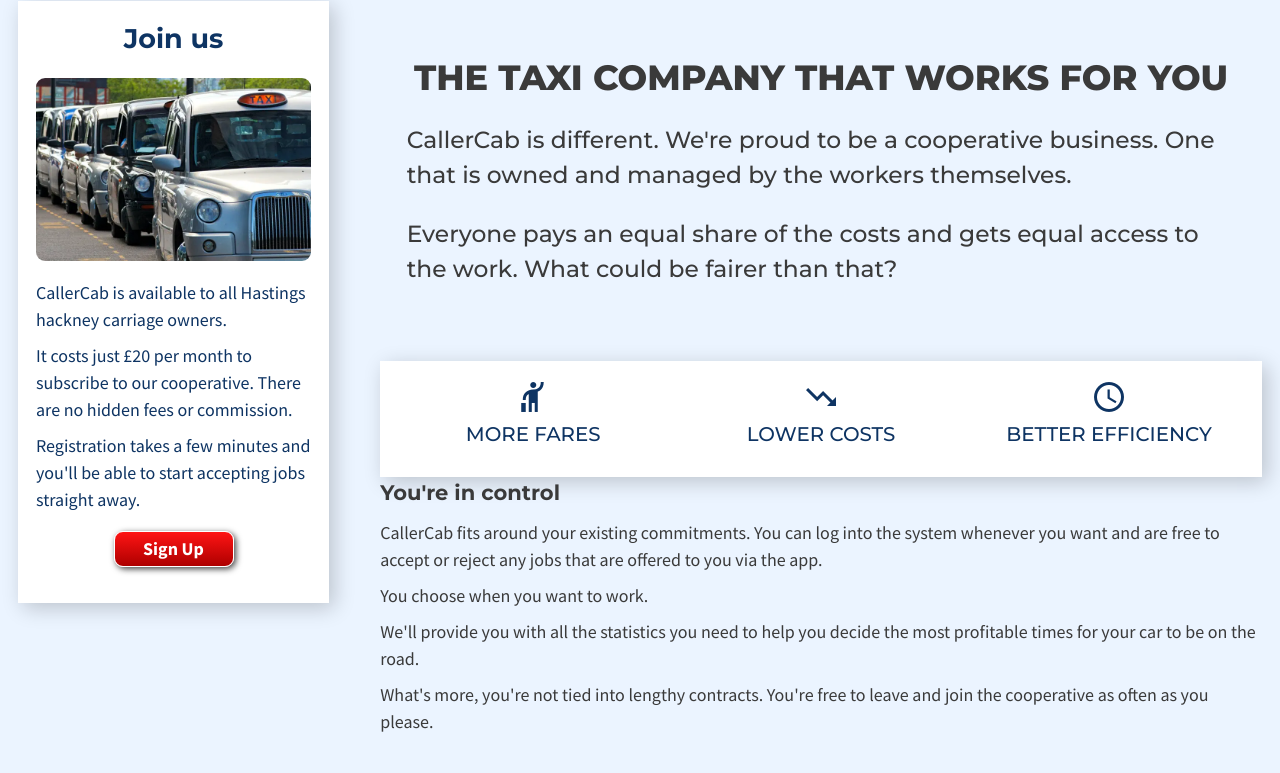
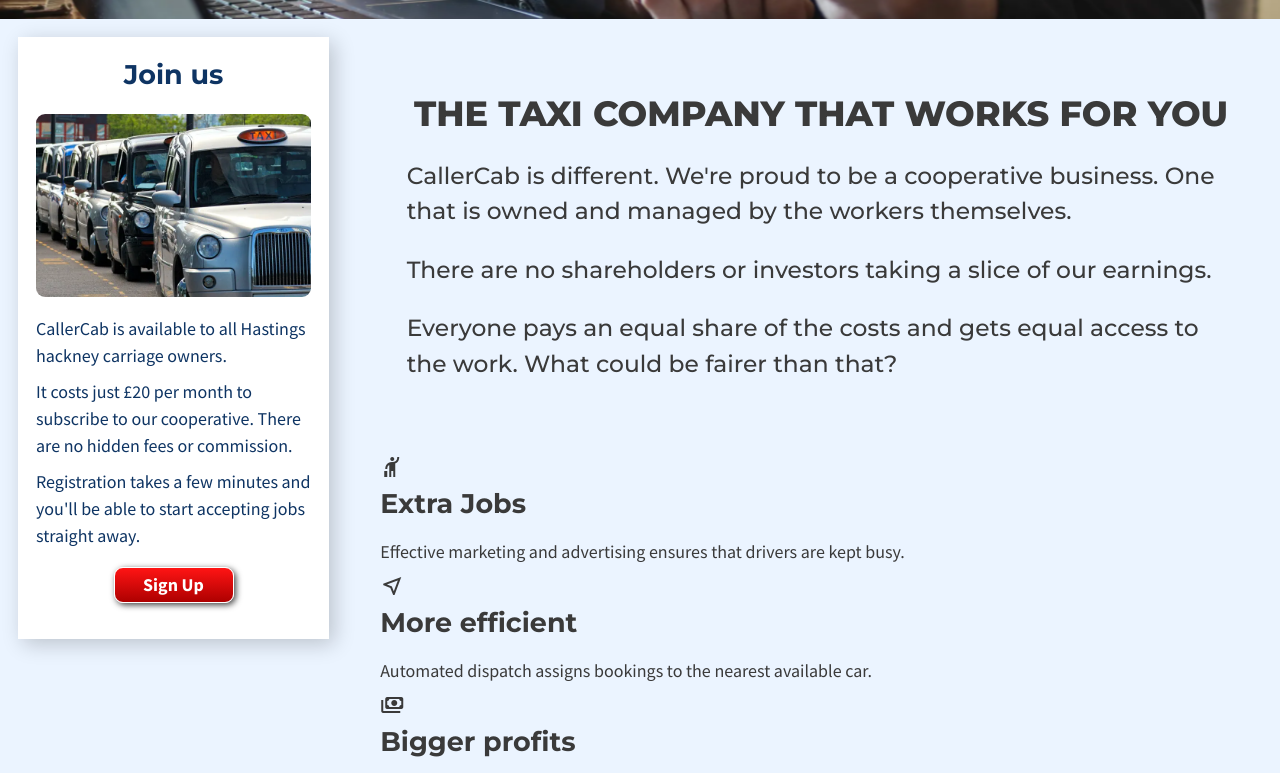
Before and after one commit to speedgull/drivers.caller.cab, a plain HTML site: page index.html in a window 1280 px wide. Shown: the part 745-1518 px from the top of the page. Drawn offline with nearby package versions, Linux system fonts and the light colour scheme.

Commit message:
feature / cta

```diff
--- a/index.html
+++ b/index.html
@@ -4,13 +4,12 @@
   <meta charset="UTF-8">
   <meta http-equiv="X-UA-Compatible" content="IE=edge">
   <meta name="viewport" content="width=device-width, initial-scale=1.0">
-  <link href="https://fonts.googleapis.com/icon?family=Material+Icons+Outlined"
-      rel="stylesheet">
+  <link rel="stylesheet" href="https://fonts.googleapis.com/css2?family=Material+Symbols+Outlined:opsz,wght,FILL,GRAD@20..48,100..700,0..1,-50..200" />
   <link rel="stylesheet" href="css/style.css">
   <title>CallerCab - Info</title>
 </head>
 <body>
-  <header class="site-header">
+  <header class="banner">
     <div class="wrapper">
       <div class="masthead">
         <h1>caller<span class="red-dot"></span>cab</h1>
@@ -29,38 +28,50 @@
   <main>
     <div class="hero">
       <img src="images/happy-money-man.webp" alt="happy old man holding money"/>
-      <div class="cta">
-        <h1>Drivers Wanted</h1>
-      </div>
-      <div class="burst">
+      <h1 class="hero-title">Drivers Wanted</h1>
+      <aside class="burst">
         <p>low<br>fees</p>
-      </div>
+      </aside>
     </div>
     <div class="wrapper sidebar-left">
       <div id="primary">
-        <div class="intro">
-          <h2 class="text-center">The Taxi Company That Works For You</h2>
-          <p>CallerCab is different. We're proud to be a cooperative business. One that is owned and managed by the workers themselves.</p>
-          <p>Everyone pays an equal share of the costs and gets equal access to the work. What could be fairer than that?</p>
-        </div>
-        <div class="col-3 text-center popbox">
-          <div>
-            <span class="material-icons-outlined md-2">hail</span>
-            <h2 class="small-heading">More Fares</h2>
-            <p></p>
+        <section class="container">
+          <div class="intro">
+            <h2 class="text-center">The Taxi Company That Works For You</h2>
+            <p>CallerCab is different. We're proud to be a cooperative business. One that is owned and managed by the workers themselves.</p>
+            <p>There are no shareholders or investors taking a slice of our earnings.</p>
+            <p>Everyone pays an equal share of the costs and gets equal access to the work. What could be fairer than that?</p>
           </div>
-          <div>
-            <span class="material-icons-outlined md-2">trending_down</span>
-            <h2 class="small-heading">Lower costs</h2>
+        </section>
+        <div class="cta-container">
+          <div class="cta-box">
+            <span class="material-symbols-outlined md-2 red-circle">hail</span>
+            <h2>Extra Jobs</h2>
+            <p>Effective marketing and advertising ensures that drivers are kept busy.</p>
           </div>
-          <div>
-            <span class="material-icons-outlined md-2">schedule</span>
-            <h2 class="small-heading">Better efficiency</h2>
+          <div class="cta-box">
+            <span class="material-symbols-outlined md-2 red-circle">near_me</span>
+            <h2>More efficient</h2>
+            <p>Automated dispatch assigns bookings to the nearest available car.</p>
+          </div>
+          <div class="cta-box">
+            <span class="material-symbols-outlined md-2 red-circle">payments</span>
+            <h2>Bigger profits</h2>
+            <p>Fewer unpaid miles and improved productivity means higher earnings</p>
+          </div>
+          <div class="cta-box">
+            <span class="material-symbols-outlined md-2 red-circle">phone_disabled</span>
+            <h2>No calls</h2>
+            <p>Customers get quotes and make bookings entirely online.</p>
           </div>
         </div>
         <section>
           <h3>You're in control</h3>
-          <p>CallerCab fits around your existing commitments. You can log into the system whenever you want and are free to accept or reject any jobs that are offered to you via the app.</p>
+          <p>CallerCab supplements your existing commitments. Squeeze extra jobs in-between working the rank, account customers, school-runs or phone bookings.</p>
+          <p>You can log into the system whenever you want and are free to accept or reject any jobs that are offered to you via the app.</p>
+          <p>Unlimited access. The app is available to use 24 hours a day, 365 days a year.</p>
+          <p>We charge hackney tariffs across our entire fleet, with drivers taking all payments themselves. No discounted fares, no commission and no hidden fees.</p>
+          <p>Cash or card? Customers specify their payment method when making a booking. This allows us to filter jobs based on your preferences. If you operate a cash-only taxi, we'll only send you cash jobs.</p>
           <p>You choose when you want to work. </p>
           <p>We'll provide you with all the statistics you need to help you decide the most profitable times for your car to be on the road.</p>
           <p>What's more, you're not tied into lengthy contracts. You're free to leave and join the cooperative as often as you please.</p>
```
